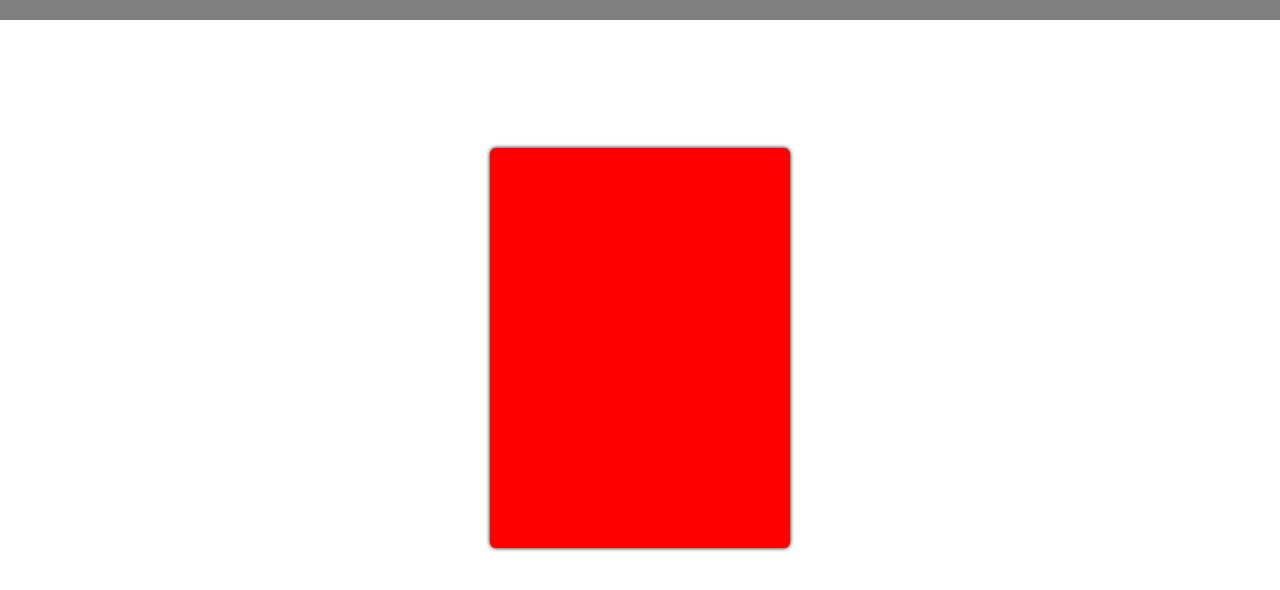
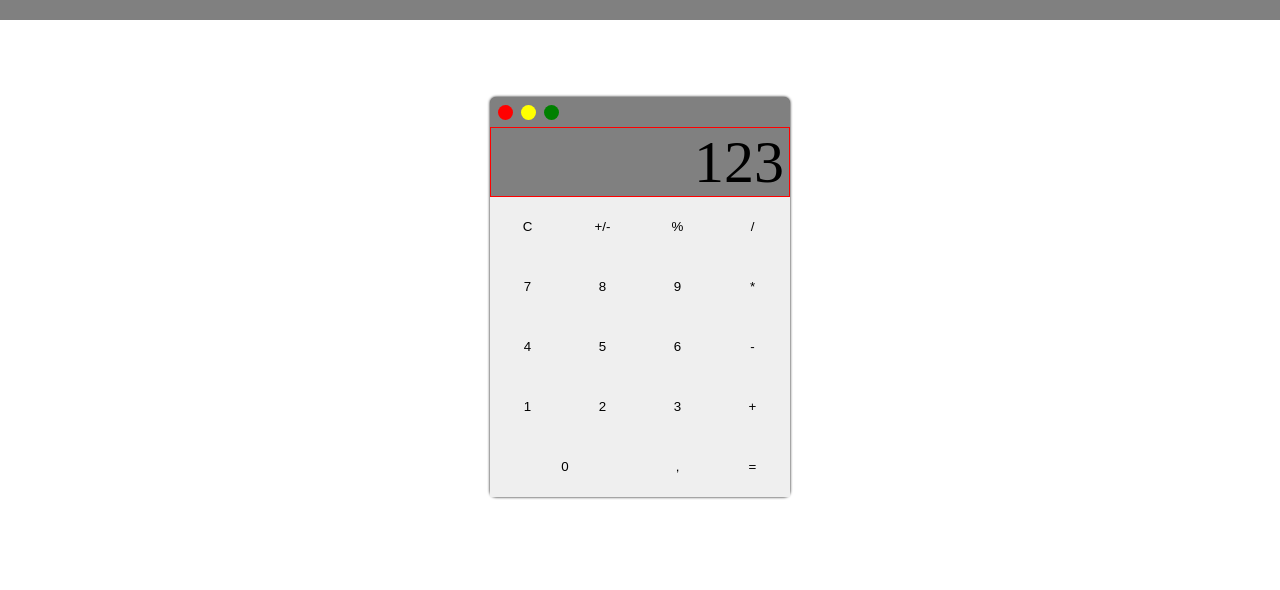
Before and after one commit to Deflok/Deflok.github.io, a plain HTML site: page index.html in a window 1280 px wide. Drawn offline with Linux system fonts and the light colour scheme.

Commit message:
Add files via upload

```diff
--- a/index.html
+++ b/index.html
@@ -16,9 +16,42 @@
 		</header>
 
 		<main class="main">
+
+
 			<div id="calc" class="calculator">
+				<div class="calc_header">
+					<span class="spanr calc_close"></span>
+					<span class="spanr calc_rollup"></span>
+					<span class="spanr calc_full"></span>
 
+					<div class="calc_input">123</div>
+				</div>
+
+				<div class="calc_main">
+					<button class="calc_btn">C</button>
+					<button class="calc_btn">+/-</button>
+					<button class="calc_btn">%</button>
+					<button class="calc_btn">/</button>
+					<button class="calc_btn">7</button>
+					<button class="calc_btn">8</button>
+					<button class="calc_btn">9</button>
+					<button class="calc_btn">*</button>
+					<button class="calc_btn">4</button>
+					<button class="calc_btn">5</button>
+					<button class="calc_btn">6</button>
+					<button class="calc_btn">-</button>
+					<button class="calc_btn">1</button>
+					<button class="calc_btn">2</button>
+					<button class="calc_btn">3</button>
+					<button class="calc_btn">+</button>
+					<button class="calc_btn btn_zero">0</button>
+					<button class="calc_btn">,</button>
+					<button class="calc_btn">=</button>
+				</div>
 			</div>
+
+
+
 		</main>
 
 	</div>
--- a/style.css
+++ b/style.css
@@ -26,28 +26,91 @@ body{
 	width: 100%;
 	height: 100%;
 	position: relative;
-	padding-top: 10%;
+	padding-top: 6%;
 }
+
+
+button{
+	outline: none;
+	border: none;
+}
+
+
+
 
 
 
 .calculator{
 	width: 300px;
 	height: 400px;
-	background: red;
+	background: gray;
 	border-radius: 6px;
-	box-shadow: 0px 0px 4px black;
+	box-shadow: 0px 0px 3px black;
 	margin: 0 auto;
 
 }
+.calc_header{
+	width: 100%;
+	height: 100px;
+	display: flex;
+	position: relative;
+}
+
+.spanr{
+	display: inline-flex;
+	position: absolute;
+	border-radius: 50px;
+	width: 15px;
+	height: 15px;
+	background: black;
+	top: 8px;
+}
+
+.calc_close{
+	left: 8px;
+	background: red;
+}
+
+.calc_rollup{
+	left: 31px;
+	background: yellow;
+}
+
+.calc_full{
+	left: 54px;
+	background: green;
+}
 
 
+.calc_input{
+	border: 1px solid red;
+	width: 100%;
+	height: 70%;
+	margin-top: 30px;
+	padding-right: 5px;
+
+	font-size: 60px;
+	text-align: right;
+}
+
+
+
+
+
+.calc_main{
+	width: 100%;
+	display: flex;
+	flex-wrap: wrap;
+}
+
+.calc_btn{
+	width: 75px;
+	height: 60px;
+}
+.btn_zero{
+	width: 150px;
+}
+
 @media screen and (max-width: 600px){
-	.calculator{
-		width: 100%;
-		height: 100%;
-	}
-	.main{
-		padding-top: 0;
-	}
+
 }
```
